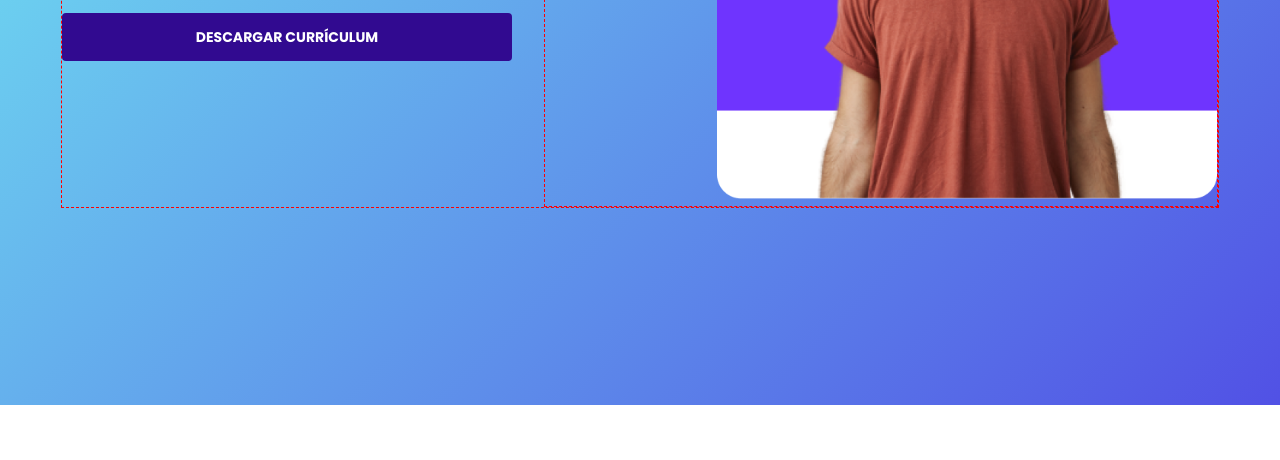
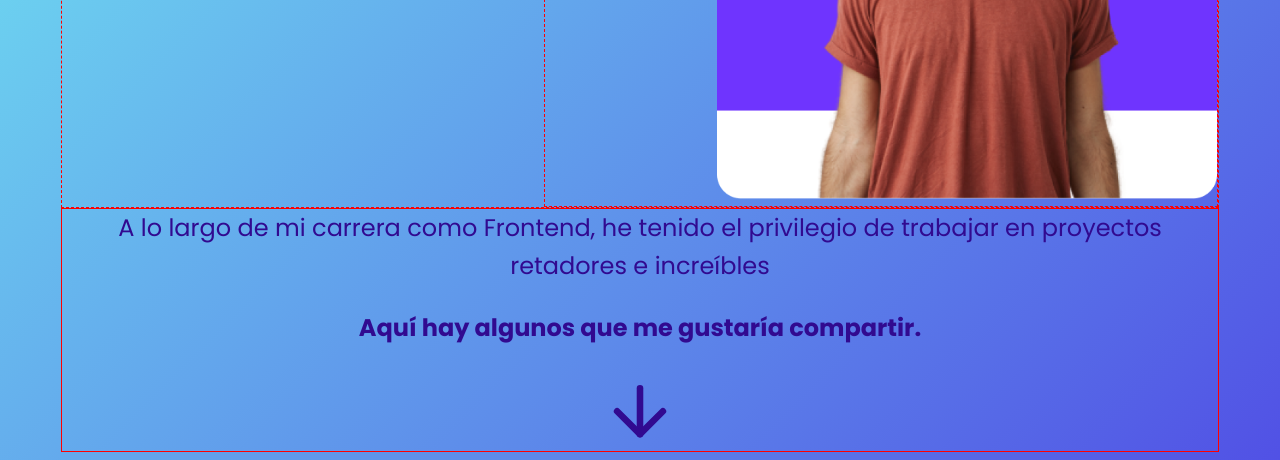
Before and after one commit to Jicaffo/LeonidasEsteban-PortafolioJaume, a plain HTML site: page index.html in a window 1280 px wide. Shown: the part 411-871 px from the top of the page. Before the commit the page ends 816 px from the top, so only its background shows below. Drawn offline with Linux system fonts and the light colour scheme.

Commit message:
Parte 3 (hasta Clase 9)

```diff
--- a/css/hero.css
+++ b/css/hero.css
@@ -5,7 +5,6 @@
 
 .hero-image{
     text-align: center; /*Así se pueede centrar en contexto de bloque tanto imágenes como texto*/
-
 }
 
 .hero-description{
@@ -50,6 +49,11 @@
         flex: 1; /*para que tome todo el espacio disponible y la imagen quede alineada, si no por defecto se ajusta a la imagen*/
     }
 
+    /*div.hero-description .button{*/
+    .ocultar-en-grande{
+        display:none; /*TODO: No funciona con div.hero-description .button, ver por qué*/
+    }
+
 }
 
 /*En la primer parte de la transición de mobile a 768 no queda bien el texto teniendo la imagen grande y no tenemos el diseño esas medidas en figma, por lo que como frontend se toma la decisión de pasar al siguiente Media Query el "agrandado de la imagen).
--- a/css/index.css
+++ b/css/index.css
@@ -4,6 +4,7 @@
 @import "./hero.css";
 @import "./wrapper.css";
 @import "./menu.css";
+@import "./presentacion-trabajos.css";
 
 :root {
     /*Estilos creados a partir del Design Sistem de figma*/
--- /dev/null
+++ b/css/presentacion-trabajos.css
@@ -0,0 +1,18 @@
+.presentacion-trabajos{
+    border: 1px solid red;
+    text-align: center;
+    display: flex;
+    flex-direction: column;
+    align-items: center;
+
+}
+
+.presentacion-trabajos > .texto {
+    font: var(--headline5);
+    font-weight: normal;
+    margin: 0px;
+}
+
+.presentacion-trabajos > .headline5 {
+    font: var(--headline5);
+}
--- a/index.html
+++ b/index.html
@@ -50,9 +50,23 @@
                     <a class="button-icon" href="tel:1558745314"><img src="./icons/icon-instagram.svg" alt="Ícono de un teléfono"></a>
                     <a class="button-icon" href="tel:1558745314"><img src="./icons/icon-twitter_squared.svg" alt="Ícono de un teléfono"></a>
                 </div>
-                <a href="#" class="button">Descargar Currículum</a>
+                <a href="#" class="button ocultar-en-grande">Descargar Currículum</a>
             </div>
 
+
+        </section>
+
+        <section class="presentacion-trabajos">
+            <p class="texto">
+                A lo largo de mi carrera como Frontend, he tenido el privilegio de trabajar en proyectos retadores e increíbles
+            </p>
+            <p class="headline5">
+                Aquí hay algunos que me gustaría compartir.
+            </p>
+            <img src="./icons/arrow-down.svg" alt="Flecha hacia abajo" height="80px" width="80px">
+        </section>
+
+        <section class="testimonio">
 
         </section>
     </div>
```
Also changed, not shown: icons/arrow-down.svg (added).
